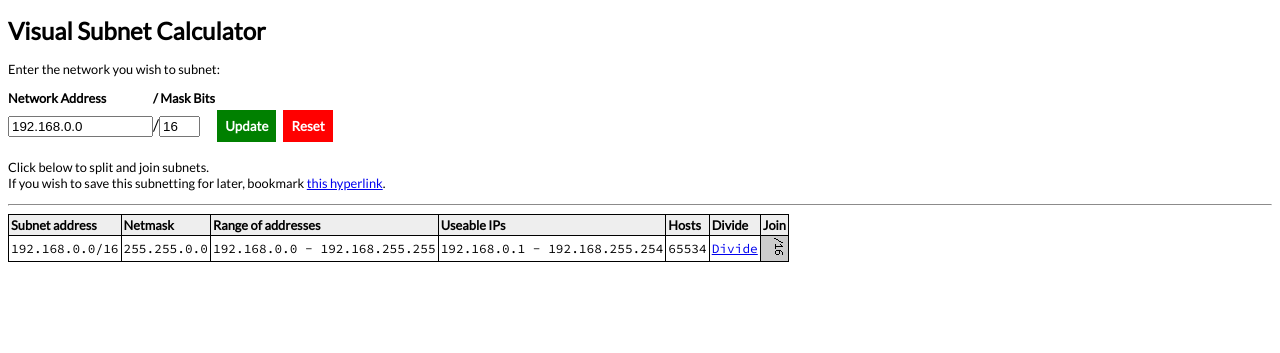
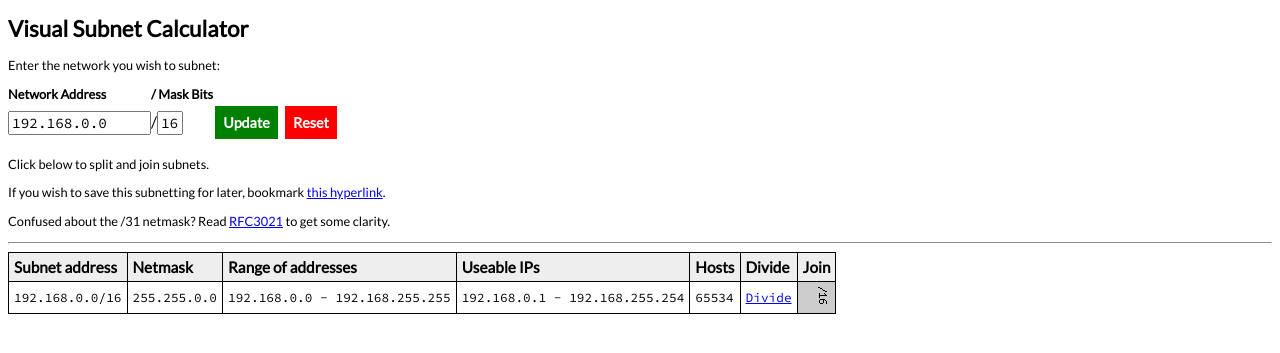
Before and after one commit to davidc/subnets, a PHP site: page / in a window 1280 px wide. Shown: the top 353 px of the page. Run offline with PHP 8.4, Linux system fonts and the light colour scheme.

Commit message:
Styles Cleanup, added RFC 3021 note (/31 mask)

```diff
--- a/index.html
+++ b/index.html
@@ -35,8 +35,9 @@
 
 
 
-<p>Click below to split and join subnets.<br />
-If you wish to save this subnetting for later, bookmark <a href="index.html" id="saveLink">this hyperlink</a>.</p>
+<p>Click below to split and join subnets.</p>
+<p>If you wish to save this subnetting for later, bookmark <a href="index.html" id="saveLink">this hyperlink</a>.</p>
+<p>Confused about the /31 netmask? Read <a href="https://tools.ietf.org/html/rfc3021" target="_blank">RFC3021</a> to get some clarity.</p>
 
 <hr />
 
--- a/styles.css
+++ b/styles.css
@@ -1,6 +1,6 @@
 h1 {
   font-family: 'Lato', sans-serif;
-  font-size: 18pt;
+  font-size: 140%;
 }
 
 body {
@@ -15,7 +15,6 @@ p {
 hr {
   border-bottom: 1px solid #fff;
   border-top: 1px solid #8c8b8b;
-  size: 1;
 }
 
 .calc {
@@ -26,17 +25,18 @@ hr {
 
 .calc td {
   border: 1px solid black;
+  padding: 5px;
 }
 
 .calc thead {
   background-color: #eeeeee;
   font-family: 'Lato', sans-serif;
-  font-size:  100%;
+  font-size:  120%;
   font-weight: bold;
 }
 
 .disabledAction {
- color: #dddddd;
+  color: red;
 }
 
 .maskSpan {
@@ -98,6 +98,7 @@ input[type=button], input[type=submit], input[type=reset] {
   color: white;
   cursor: pointer;
   font-family: 'Lato', sans-serif;
+  font-size: 90%;
   font-weight: bold;
   margin: 4px 2px;
   padding: 8px 8px;
@@ -111,3 +112,8 @@ input[type=submit] {
 input[type=button], input[type=reset] {
   background-color: red;
 }
+
+input[type=text] {
+  font-family: 'Source Code Pro', sans-serif;
+  font-size: 90%;
+}
```
Lines whose indentation alone changed are shown as unchanged.
